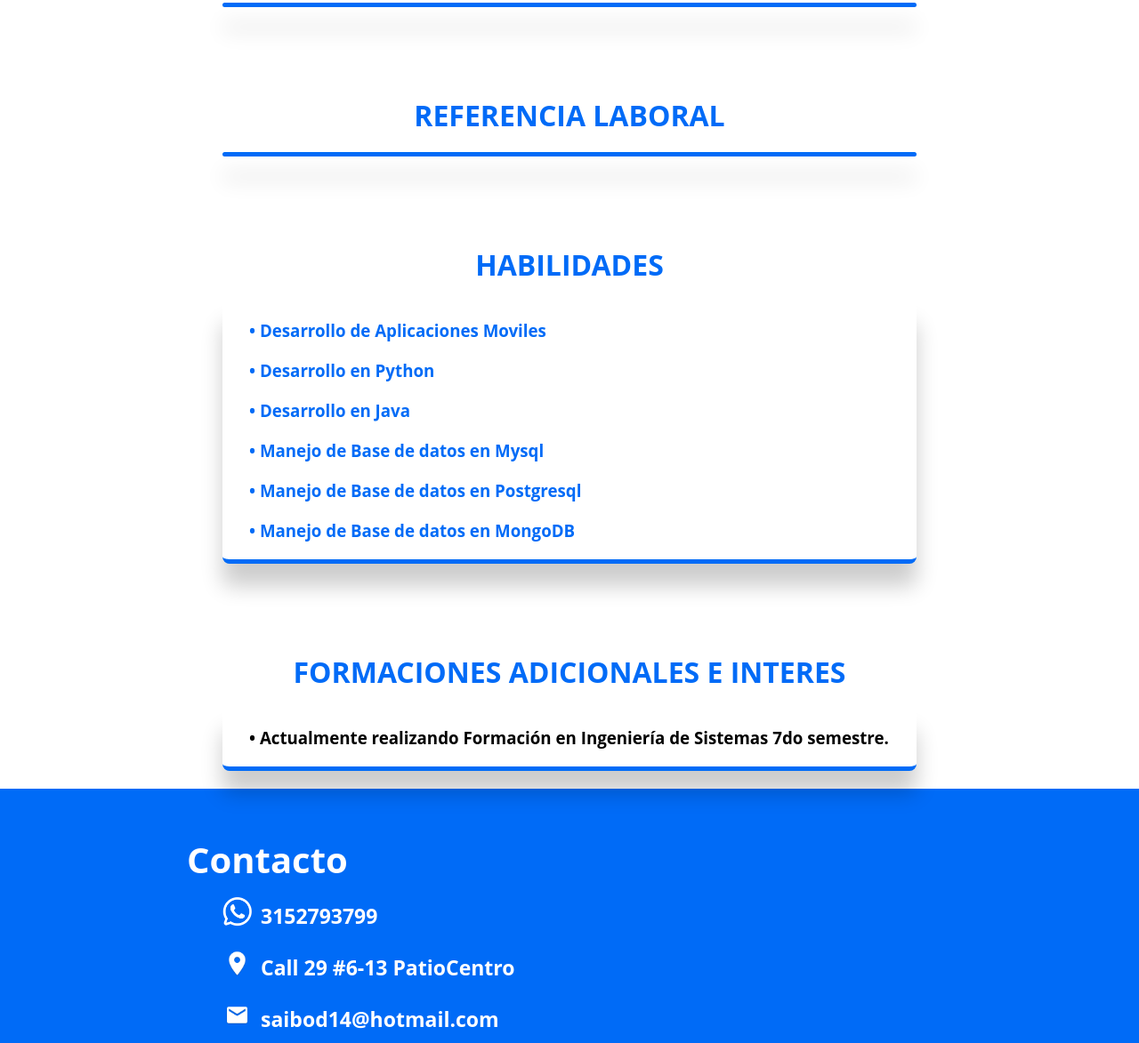
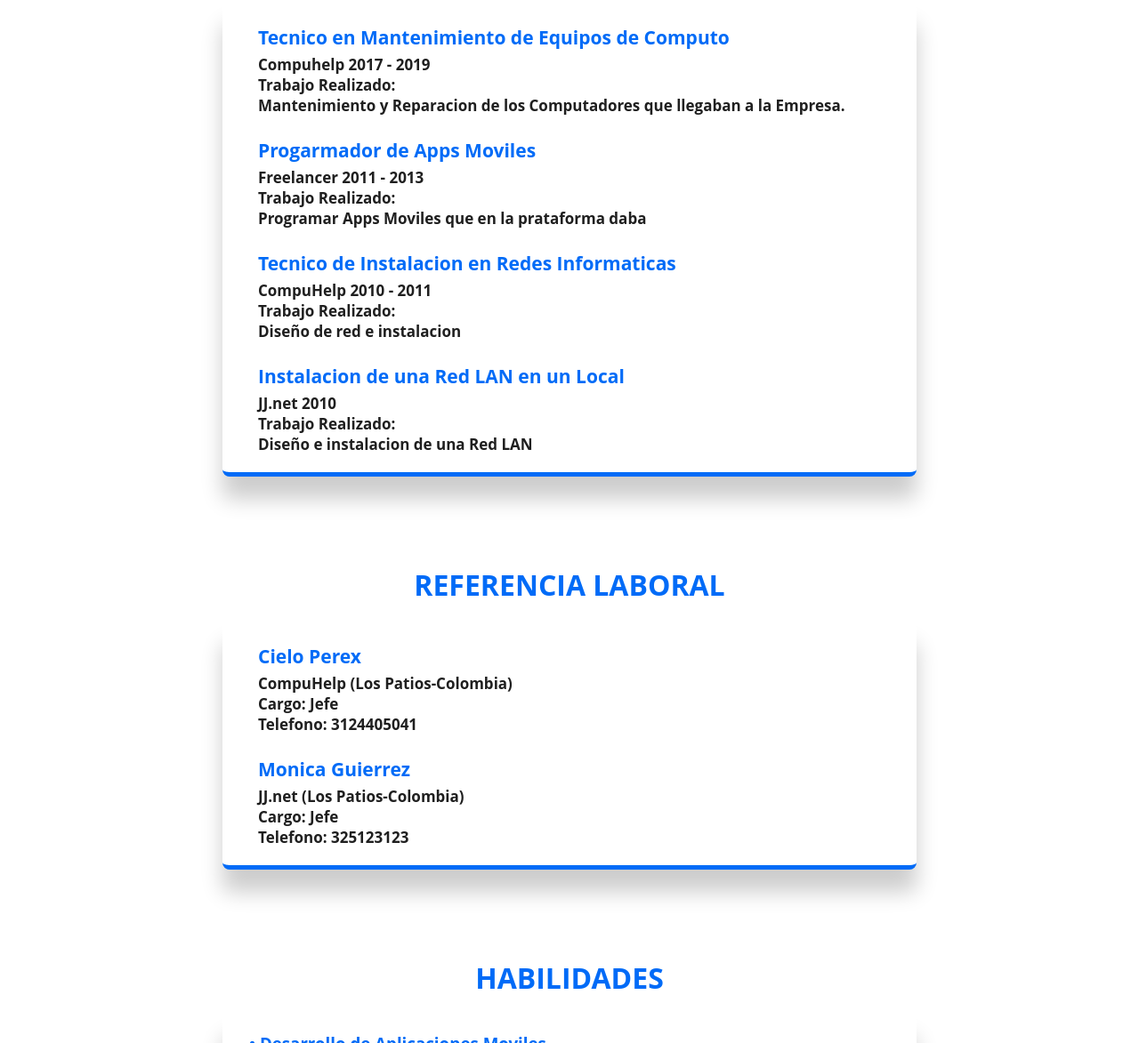
Before and after one commit to Raynor119/hojadevida, a plain HTML site: page index.html in a window 1280 px wide. Shown: the part 1092-2265 px from the top of the page at 89% size. Drawn offline with Linux system fonts and the light colour scheme.

Commit message:
terminado

```diff
--- a/css/styles.css
+++ b/css/styles.css
@@ -219,6 +219,16 @@
     display: flex;
     margin-left: 30px;
   }
+  .fontt .tarjeta1 .rowT{
+    margin-top: 5px;
+
+    margin-left: 30px;
+  }
+  .fontt .tarjeta1 .rowTU{
+    margin-top: 5px;
+    margin-bottom: 20px;
+    margin-left: 30px;
+  }
   .fontt .tarjeta1 .rowU{
 
     margin-top: 20px;
@@ -296,3 +306,14 @@
     background: #006bf7;
     height: auto;
   }
+  .txt{
+    color: #1f1f1f;
+    font-size: 17px;
+  margin-left: 10px;
+  }
+  .tlT{
+    color: #006bf7;
+    font-size: 21px;
+    margin-top: 5px;
+  margin-left: 10px;
+  }
--- a/index.html
+++ b/index.html
@@ -172,6 +172,86 @@
           <div class="tarjeta1">
 
           <div class="tarjetacontent">
+
+            <div class="tettx">
+              <div class="row1">
+                <div>
+                  <h3 class="tlT"> Tecnico en Mantenimiento de Equipos de Computo</h3>
+                </div>
+              </div>
+              <div class="rowT">
+                <div>
+                  <h3 class="txt"> Compuhelp  2017 - 2019</h3>
+                </div>
+                <div>
+                  <h3 class="txt"> Trabajo Realizado:</h3>
+                </div>
+                <div>
+                  <h3 class="txt"> Mantenimiento y Reparacion de los Computadores que llegaban a la Empresa. </h3>
+                </div>
+              </div>
+
+              <div class="row1">
+                <div>
+                  <h3 class="tlT"> Progarmador de Apps Moviles </h3>
+                </div>
+              </div>
+              <div class="rowT">
+                <div>
+                  <h3 class="txt"> Freelancer  2011 - 2013</h3>
+                </div>
+                <div>
+                  <h3 class="txt"> Trabajo Realizado:</h3>
+                </div>
+                <div>
+                  <h3 class="txt"> Programar Apps Moviles que en la prataforma daba</h3>
+                </div>
+              </div>
+              <div class="row1">
+                <div>
+                <h3 class="tlT"> Tecnico de Instalacion en Redes Informaticas </h3>
+                </div>
+              </div>
+              <div class="rowT">
+                <div>
+                <h3 class="txt"> CompuHelp 2010 - 2011</h3>
+                </div>
+                <div>
+                <h3 class="txt"> Trabajo Realizado:</h3>
+                </div>
+                <div>
+                <h3 class="txt"> Diseño de red e instalacion</h3>
+                </div>
+              </div>
+              <div class="row1">
+
+                <div>
+                <h3 class="tlT"> Instalacion de una Red LAN en un Local </h3>
+                </div>
+              </div>
+              <div class="rowTU">
+                <div>
+                <h3 class="txt"> JJ.net 2010</h3>
+                </div>
+                <div>
+                <h3 class="txt"> Trabajo Realizado:</h3>
+                </div>
+                <div>
+                <h3 class="txt"> Diseño e instalacion de una Red LAN</h3>
+                </div>
+              </div>
+
+
+
+
+
+
+
+
+            </div>
+
+
+
           </div>
         </div>
         </div>
@@ -186,6 +266,84 @@
           <div class="tarjeta1">
 
           <div class="tarjetacontent">
+
+            <div class="tettx">
+
+
+            <div class="row1">
+
+
+              <div>
+
+              <h3 class="tlT"> Cielo Perex </h3>
+
+              </div>
+
+              </div>
+
+              <div class="rowTU">
+
+              <div>
+
+              <h3 class="txt"> CompuHelp (Los Patios-Colombia)</h3>
+
+              </div>
+
+              <div>
+
+              <h3 class="txt"> Cargo: Jefe</h3>
+
+              </div>
+
+              <div>
+
+              <h3 class="txt"> Telefono: 3124405041</h3>
+
+              </div>
+
+              </div>
+              <div class="row1">
+
+
+
+                <div>
+
+                <h3 class="tlT"> Monica Guierrez</h3>
+
+                </div>
+
+                </div>
+
+                <div class="rowTU">
+
+                <div>
+
+                <h3 class="txt"> JJ.net (Los Patios-Colombia)</h3>
+
+                </div>
+
+                <div>
+
+                <h3 class="txt"> Cargo: Jefe</h3>
+
+                </div>
+
+                <div>
+
+                <h3 class="txt"> Telefono: 325123123</h3>
+
+                </div>
+
+                </div>
+
+
+
+
+
+
+
+
+            </div>
           </div>
         </div>
         </div>
```
